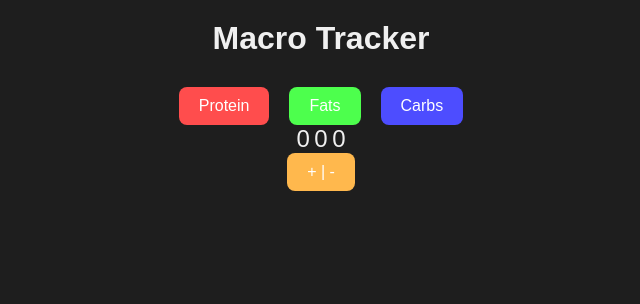
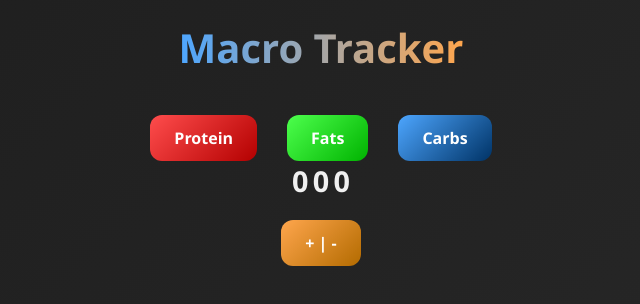
Before and after one commit to Jasn57/MacroCounter, a plain HTML site: page index.html in a window 1280 px wide. Shown: the whole page, without its empty margins (319-959 px from the left). Drawn offline with Linux system fonts and the light colour scheme.

Commit message:
Update style.css

```diff
--- a/src/css/style.css
+++ b/src/css/style.css
@@ -1,80 +1,72 @@
-
 * {
   box-sizing: border-box;
   margin: 0;
   padding: 0;
-    font-family: Arial, sans-serif;
+  font-family: 'Segoe UI', Roboto, Arial, sans-serif;
 }
 
 body {
   display: flex;
   flex-direction: column;
   align-items: center;
-    justify-content: flex-start;
   min-height: 100vh;
-    background-color: #1e1e1e;
+  background: linear-gradient(135deg,#1e1e1e,#2a2a2a);
   color: #f0f0f0;
   padding: 20px;
 }
 
-/* title */
 h1 {
-    margin-bottom: 30px;
-    font-size: 2em;
+  margin-bottom: 40px;
+  font-size: 2.5em;
+  font-weight: 700;
+  text-align: center;
+  background: linear-gradient(90deg,#4da6ff,#ffa64d);
+  -webkit-background-clip: text;
+  -webkit-text-fill-color: transparent;
 }
 
-/* button container */
 .buttons {
   display: flex;
-    gap: 20px;
+  flex-wrap: wrap;
+  gap: 30px;
+  justify-content: center;
 }
 
 .button-row {
   display: flex;
   flex-direction: column;
   align-items: center;
-    gap: 10px;
+  gap: 12px;
+  background: rgba(255,255,255,.05);
+  padding: 20px;
+  border-radius: 16px;
+  box-shadow: 0 4px 15px rgba(0,0,0,.3);
+  transition: transform .2s;
+}
+.button-row:hover { transform: translateY(-3px); }
+
+button {
+  padding: 12px 24px;
+  font-size: 1em;
+  border: none;
+  border-radius: 12px;
+  cursor: pointer;
+  font-weight: 600;
+  color: #fff;
+  transition: transform .15s, filter .2s;
+}
+button:hover { filter: brightness(1.2); transform: scale(1.05); }
+
+#pbutton { background: linear-gradient(135deg,#ff4d4d,#b30000); }
+#fbutton { background: linear-gradient(135deg,#4dff4d,#00b300); }
+#cbutton { background: linear-gradient(135deg,#4da6ff,#003366); }
+#aors    {
+  background: linear-gradient(135deg,#ffa64d,#b36b00);
+  margin-top: 20px; /* pushes it lower */
 }
 
-/* button colors */
-#pbutton {
-    background-color: #ff4d4d; /* red */
+span {
+  font-size: 1.8em;
+  font-weight: bold;
+  margin-top: 10px;
 }
-
-#fbutton {
-    background-color: #4dff4d; /* green */
-}
-
-#cbutton {
-    background-color: #4d4dff; /* blue */
-}
-
-#aors {
-    background-color: #ffb84d; /* orange */
-}
-
-/*  button styles */
-button {
-    padding: 10px 20px;
-    font-size: 1em;
-    border: none;
-    border-radius: 8px;
-    cursor: pointer;
-    color: white;
-    transition: filter 0.2s;
-}
-
-button:hover {
-    filter: brightness(1.2);
-}
-
-/* counters */
-span {
-    font-size: 1.5em;
-    text-align: center;
-}
-
-/* + - button container */
-.aors {
-    margin-top: 30px;
-}
```
Lines whose indentation alone changed are shown as unchanged.
